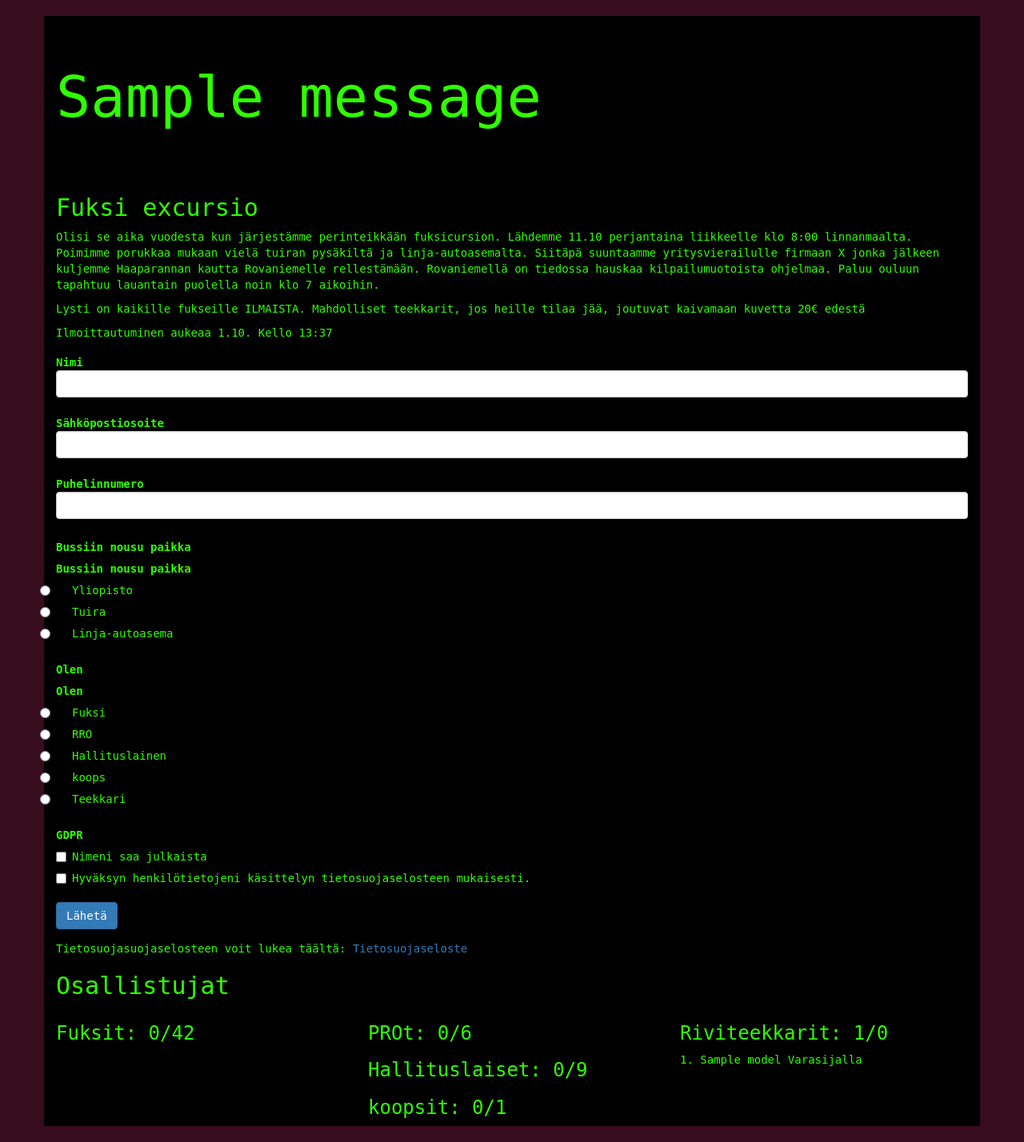
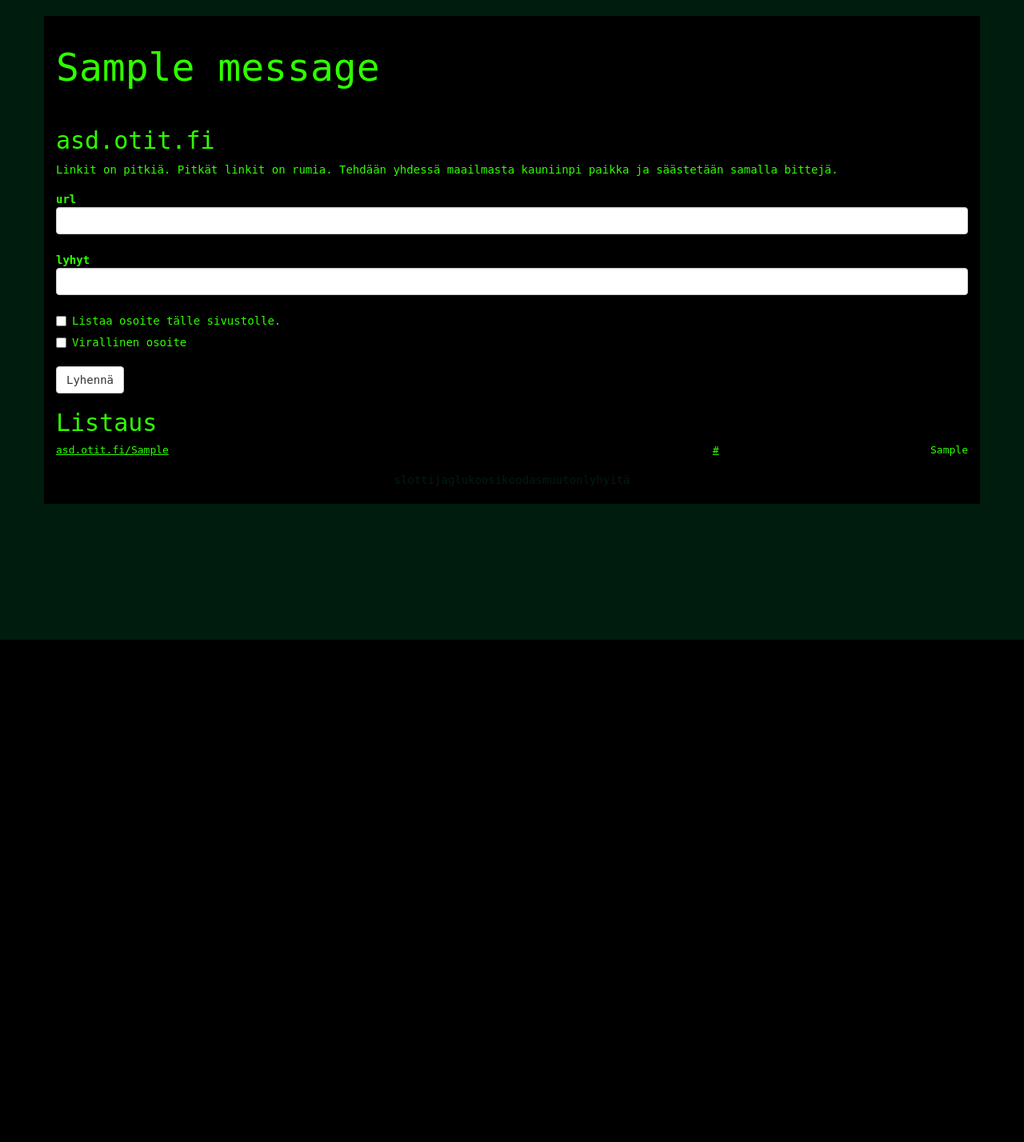
Before and after one commit to Glukoosi/flaskquery, a Flask app: page / in a window 1280 px wide. Shown: the whole page at 80% size. After the commit the page ends 800 px from the top, so only its background shows below. Run offline with Flask 2, Linux system fonts and the light colour scheme; tables that the repository leaves empty hold one stand-in row (values such as "Sample post"); one stand-in notice (Sample message) is shown; some libraries are stand-ins or nearby versions.

Commit message:
working prototype

```diff
--- a/app/forms.py
+++ b/app/forms.py
@@ -1,16 +1,13 @@
 from flask_wtf import FlaskForm
-from wtforms import StringField, BooleanField, SubmitField, RadioField, SelectField
-from wtforms.validators import DataRequired, InputRequired
+from wtforms import StringField, PasswordField, BooleanField, SubmitField
+from wtforms.validators import DataRequired
 from markupsafe import Markup
 
 class Form(FlaskForm):
-    name = StringField('Nimi', validators=[DataRequired()])
-    mail = StringField('Sähköpostiosoite', validators=[DataRequired()])
-    phone = StringField('Puhelinnumero', validators=[DataRequired()])
-    start = RadioField('Bussiin nousu paikka', choices=(['yliopisto', 'Yliopisto'],['tuira', 'Tuira'],['linja-autoasema','Linja-autoasema']), validators=[InputRequired()])
-    status = RadioField('Olen', choices=(['fuksi', 'Fuksi'],['pro', 'RRO'],['hallituslainen','Hallituslainen'],['koops','koops'],['teekkari','Teekkari']), validators=[InputRequired()])
-    public = BooleanField('Nimeni saa julkaista')
-    consent = BooleanField(
-        'Hyväksyn henkilötietojeni käsittelyn tietosuojaselosteen mukaisesti.',
-        validators=[InputRequired()])
-    submit = SubmitField("Lähetä")
+    url = StringField('url', validators=[DataRequired()])
+    short = StringField('lyhyt', validators=[DataRequired()])
+    public = BooleanField('Listaa osoite tälle sivustolle.')
+    premium = BooleanField('Virallinen osoite')
+    premiumpass = PasswordField('Salasana')
+
+    submit = SubmitField('Lyhennä')
--- a/app/routes.py
+++ b/app/routes.py
@@ -1,8 +1,8 @@
-from flask import render_template, flash, redirect, url_for
+from flask import render_template, flash, redirect, request
 from app import app, db
 from app.forms import Form
-from app.models import Model
-from datetime import datetime
+from app.models import Model, Admin
+from datetime import datetime, timedelta
 from flask_basicauth import BasicAuth
 import os
 
@@ -11,98 +11,129 @@ app.config['BASIC_AUTH_PASSWORD'] = os.environ.get("ADMIN_PASSWORD") or 'helevet
 appurl = os.environ.get("URL")
 basic_auth = BasicAuth(app)
 
+reserved = ['admin', '']
+
 
 @app.route('/', methods=['GET', 'POST'])
 def index():
     form = Form()
 
-    starttime = datetime(2019, 10, 1, 13, 37, 00)
-    endtime = datetime(2019, 10, 10, 23, 59, 59)
     nowtime = datetime.now()
 
 
     entries = Model.query.all()
-
-    fuksit = []
-    prot = []
-    hallitus = []
-    koops = []
-    teekkarit = []
-
-    for entry in entries:
-        if entry.status == "fuksi":
-            if entry.public:
-                name = entry.name
-            else:
-                name = "Fuksinorsu"
-            if len(fuksit) >= 42:
-                name += " Varasijalla"
-            fuksit.append(name)
-        elif entry.status == "pro":
-            if entry.public:
-                name = entry.name
-            else:
-                name = "Pronorsu"
-            if len(prot) >= 6:
-                name += " Varasijalla"
-            prot.append(name)
-        elif entry.status == "hallituslainen":
-            if entry.public:
-                name = entry.name
-            else:
-                name = "varmaa sandalf"
-            if len(hallitus) >= 9:
-                name += " Varasijalla"
-            hallitus.append(name)
-        elif entry.status == "koops":
-            if entry.public:
-                name = entry.name
-            else:
-                name = "koopsnorsu"
-            if len(koops) >= 1:
-                name += " Varasijalla"
-            koops.append(name)
-        elif entry.status == "teekkari":
-            if entry.public:
-                name = entry.name
-            else:
-                name = "Remminorsu"
-            if len(teekkarit) >= 0:
-                name += " Varasijalla"
-            teekkarit.append(name)
+    admin = Admin.query.first().adminpass
 
 
     if form.validate_on_submit():
-        flash('Kiitos ilmoittautumisesta!')
+        new = True
+        url = form.url.data
+        short = form.short.data
+        expiration = nowtime + timedelta(days=31)
+        public = form.public.data
+
+        if short in reserved: #OR not valid short url ??? glukoos ples
+            flash('Lyhenne ei saatavilla')
+            return render_template('index.html', title='asd.otit.fi', form=form, entries=entries)
+
+        if form.premium.data:
+            if form.premiumpass.data != admin:
+                flash('Väärä salasana. :(')
+                return render_template('index.html', title='asd.otit.fi', form=form, entries=entries)
+        else:
+            short = 'asd/' + short
+
+        for entry in entries:
+            if entry.short == short:
+                if entry.url == url:
+                    flash('lyhenne uusittu!')
+                    new = False
+                    if entry.public != public:
+                        flash('Listausta ei voida muuttaa :(')
+                        public = entry.public
+
+                else:
+                    if datetime.strptime(entry.expiration, '%Y-%m-%d %H:%M:%S.%f') > nowtime:
+                        flash('Lyhenne jo käytössä :(')
+                        return render_template('index.html', title='asd.otit.fi', form=form, entries=entries)
+                    else:
+                        db.session.delete(entry)
+        if new:
+            flash('Lyhenne lisätty')
         sub = Model(
-
-            name=form.name.data,
-            mail=form.mail.data,
-            phone=form.phone.data,
-            start=form.start.data,
-            status=form.status.data,
-            public=form.public.data,
-            datetime=nowtime
+            short=short,
+            url=url,
+            expiration=expiration,
+            public=public
         )
 
         db.session.add(sub)
         db.session.commit()
-        return redirect(appurl+"#Lähetetty")
-    return render_template('index.html', title='Fucu Ilmo',
-                           fuksit=fuksit,
-                           prot=prot,
-                           hallitus=hallitus,
-                           koops=koops,
-                           teekkarit=teekkarit,
-                           starttime=starttime,
-                           endtime=endtime,
-                           nowtime=nowtime,
-                           appurl=appurl,
-                           form=form)
+        return redirect(appurl)
+    return render_template('index.html', title='asd.otit.fi', form=form, entries=entries)
 
-@app.route('/admin', methods=['GET'])
+
+
+
+@app.route('/admin', methods=['GET', 'POST'])
 @basic_auth.required
 def admin():
     entries = Model.query.all()
-    return render_template('admin.html', title='FUCU admin', appurl=appurl,
-                           entries=entries)
+
+    if Admin.query.first():
+        admin = Admin.query.first().adminpass
+    else:
+        admin = "huutistaglukoosille"
+
+
+    nowtime = datetime.now()
+
+    if request.form:
+
+        if request.form["adminpass"]:
+            db.session.query(Admin).delete()
+
+            sub = Admin(
+                adminpass=request.form["adminpass"]
+            )
+
+            db.session.add(sub)
+
+
+
+        for entry in entries:
+            if str(entry.id) in request.form.keys():
+                if request.form[str(entry.id)] == "perma":
+                    entry.expiration = nowtime + timedelta(days=999999)
+                    flash(entry.short + " is now permanent")
+
+                elif request.form[str(entry.id)] == "prolong":
+                    entry.expiration = datetime.now() + timedelta(days=31)
+                    flash(entry.short + " is now continued")
+
+                elif request.form[str(entry.id)] == "delete":
+                    flash("removed " + entry.short)
+                    db.session.delete(entry)
+        db.session.commit()
+        return redirect(appurl + '/admin')
+
+    return render_template('admin.html', title='asd admin', appurl=appurl, admin=admin,
+                           entries=entries, nowtime=nowtime)
+
+
+@app.route('/<shorturl>')
+def premium(shorturl):
+    return go_url(shorturl)
+
+@app.route('/asd/<shorturl>')
+def pleb(shorturl):
+    return go_url('asd/' + shorturl)
+
+
+def go_url(shorturl):
+    entries = Model.query.all()
+    for entry in entries:
+        if entry.short == shorturl:
+            return redirect(entry.url)
+    flash('Osoite ei vienyt mihinkään!')
+    return redirect(appurl)
--- a/app/static/script.js
+++ b/app/static/script.js
@@ -1,76 +1,15 @@
 document.addEventListener('DOMContentLoaded', function(){
 
-var follow1 = document.getElementById("follow5");
-var follow2 = document.getElementById("follow4");
-var follow3 = document.getElementById("follow3");
-var follow4 = document.getElementById("follow2");
-var follow5 = document.getElementById("follow1");
 
-$('input[type=checkbox][name=speechbox]').change(function() {
-        if (document.getElementById('speechbox').checked) {
-            $('#speech-info').show();
+
+$('input[type=checkbox][name=premium]').change(function() {
+        if (document.getElementById('premium').checked) {
+            $('#premium-show').show();
         } else {
-            $('#speech-info').hide();
-            $('input[name=speech]').val("");
+            $('#premium-show').hide();
+            $('input[=premium]').val("");
         }
     });
 
 
-if (window.location.href.split("#")[1] === "L%C3%A4hetetty" ) {
-    follow5 = document.getElementById("follow9");
-    follow2 = document.getElementById("follow8");
-    follow3 = document.getElementById("follow7");
-    follow4 = document.getElementById("follow6");
-    follow1 = document.getElementById("follow1");
-}
-
-
-var mouse = {x: 0, y: 0}; //mouse.x, mouse.y
-
-document.addEventListener("mousemove", getMouse);
-
-follow1.style.position = "absolute"; //css
-follow2.style.position = "absolute"; //css
-follow3.style.position = "absolute"; //css
-follow4.style.position = "absolute"; //css
-follow5.style.position = "absolute"; //css
-
-var follow1pos = {x: 0, y: 0};
-var follow2pos = {x: 0, y: 0};
-var follow3pos = {x: 0, y: 0};
-var follow4pos = {x: 0, y: 0};
-var follow5pos = {x: 0, y: 0};
-
-setInterval(followMouse, 50, follow2pos, follow1pos, follow1);
-setInterval(followMouse, 50, follow3pos, follow2pos, follow2);
-setInterval(followMouse, 50, follow4pos, follow3pos, follow3);
-setInterval(followMouse, 50, follow5pos, follow4pos, follow4);
-setInterval(followMouse, 50, mouse, follow5pos, follow5);
-
-
-function getMouse(e) {
-    mouse.x = e.pageX - 14;
-    mouse.y = e.pageY;
-
-    follow1.style.visibility = "visible";
-    follow2.style.visibility = "visible";
-    follow3.style.visibility = "visible";
-    follow4.style.visibility = "visible";
-    follow5.style.visibility = "visible";
-}
-
-function followMouse(target, beepos, bee) {
-    //1. find distance X , distance Y
-    var distX = target.x + 42 - beepos.x;
-    var distY = target.y - beepos.y;
-    //Easing motion
-    //Progressive reduction of distance
-    beepos.x += distX / (3 );
-    beepos.y += distY / (3 );
-
-    bee.style.left = beepos.x + "px";
-    bee.style.top = beepos.y - 10 + "px";
-}
-
-    // your code goes here
 }, false);
--- a/app/static/stylesheet.css
+++ b/app/static/stylesheet.css
@@ -9,14 +9,19 @@
 }
 
 .return_msg{
-    font-size: 40px;
-    animation: flash 5s linear;
+}
+
+a{
+    color: #2fff00;
+    text-decoration: underline;
 }
 
 .flashes{
-    padding-top: 50px;
-    font-size: 72px;
-    padding-bottom: 50px;
+    margin-top: 10px;
+    padding-top: 20px;
+    font-size: 48px;
+    padding-bottom: 20px;
+    animation: flash 5s linear;
 }
 
 .inset{
@@ -42,28 +47,33 @@ table{
     width: 100%;
 }
 
+.right{
+    text-align: right;
+}
+
 .container{
     background-color: black;
     margin-bottom: 20px;
     margin-top: 20px;
 }
 
+.foot{
+    text-align: center;
+    color: #001c0e;
+    padding: 20px;
+}
+
 body {
-    background-color: #370c1d;
+    background-color: #001c0e;
     color: #2fff00;
     font-family: Monospace;
 }
 
 @keyframes flash {
-    0% { background-color: rgba(236, 234, 255, 0.63)
+    0% { box-shadow: 0 0 4px 10px #7d7d7d;
+        background-color: #7d7d7d;
     }
-    100% { background-color: rgba(0, 142, 245, 0)
+    100% { box-shadow: 0 0 4px 10px #000000;
+        background-color: black;
     }
 }
-
-.follow {
-    pointer-events: none;
-    position: absolute;
-    visibility: hidden;
-    max-height: 30px;
-}
--- a/app/templates/headers.html
+++ b/app/templates/headers.html
@@ -17,26 +17,6 @@
 </head>
 <body>
 
-    <img id="follow1" class="follow"
-         src="{{ appurl }}/static/img/meme1.gif">
-    <img id="follow2" class="follow followA"
-         src="{{ appurl }}/static/img/meme2.gif">
-    <img id="follow3" class="follow followA"
-         src="{{ appurl }}/static/img/meme3.gif">
-
-    <img id="follow4" class="follow followA"
-         src="{{ appurl }}/static/img/meme4.gif">
-
-    <img id="follow5" class="follow followA"
-         src="{{ appurl }}/static/img/meme5.gif">
-    <img id="follow6" class="follow followB"
-         src="{{ appurl }}/static/img/meme5.gif">
-    <img id="follow7" class="follow followB"
-         src="{{ appurl }}/static/img/meme4.gif">
-    <img id="follow8" class="follow followB"
-         src="{{ appurl }}/static/img/meme3.gif">
-    <img id="follow9" class="follow followB"
-         src="{{ appurl }}/static/img/meme2.gif">
 {% block content %}{% endblock %}
 </body>
 </html>
--- a/app/templates/index.html
+++ b/app/templates/index.html
@@ -18,91 +18,43 @@
 
         </div>
 
-        <h2>Fuksi excursio</h2>
+        <h2>asd.otit.fi</h2>
         <p>
-            Olisi se aika vuodesta kun järjestämme perinteikkään fuksicursion. Lähdemme 11.10 perjantaina liikkeelle klo 8:00 linnanmaalta. Poimimme porukkaa mukaan vielä tuiran pysäkiltä ja linja-autoasemalta. Siitäpä suuntaamme yritysvierailulle firmaan X jonka jälkeen kuljemme Haaparannan kautta Rovaniemelle rellestämään. Rovaniemellä on tiedossa hauskaa kilpailumuotoista ohjelmaa. Paluu ouluun tapahtuu lauantain puolella noin klo 7 aikoihin.
+            Linkit on pitkiä. Pitkät linkit on rumia. Tehdään yhdessä maailmasta kauniinpi paikka ja säästetään samalla bittejä.
         </p>
-        <p>
-           Lysti on kaikille fukseille ILMAISTA. Mahdolliset teekkarit, jos heille tilaa jää, joutuvat kaivamaan kuvetta 20€ edestä
-        </p>
-        <p>
-            Ilmoittautuminen aukeaa 1.10. Kello 13:37
-        </p>
-        {% if starttime < nowtime < endtime %}
-            <form class="form form-horizontal" method="post" role="form">
-                {{ form.hidden_tag() }}
-                {{ wtf.form_field(form.name) }}
-                {{ wtf.form_field(form.mail) }}
-                {{ wtf.form_field(form.phone) }}
 
-                <label class="extra-label">Bussiin nousu paikka</label>
-                {{ wtf.form_field(form.start) }}
-                {% for e in form.start.errors %}
-                    <p class="text-danger">TÄYTÄ</p>
-                {% endfor %}
-                <label class="extra-label">Olen</label>
+        <form class="form form-horizontal" method="post" role="form">
+            {{ form.hidden_tag() }}
+            {{ wtf.form_field(form.url) }}
+            {{ wtf.form_field(form.short) }}
+            {{ wtf.form_field(form.public) }}
+            {{ wtf.form_field(form.premium) }}
+            <div id="premium-show" class="inset hide_">
+                {{ wtf.form_field(form.premiumpass) }}
+            </div>
 
-                {{ wtf.form_field(form.status) }}
-                {% for e in form.status.errors %}
-                    <p class="text-danger">TÄYTÄ</p>
-                {% endfor %}
+            {{ wtf.form_field(form.submit) }}
 
-                <label class="extra-label">GDPR</label>
-                {{ wtf.form_field(form.public) }}
-                {{ wtf.form_field(form.consent) }}
+        </form>
 
-
-                <button type=submit class="btn btn-primary"> Lähetä </button>
-
-
-            </form>
-        {% elif nowtime < starttime %}
-            <p>Ilmoittautuminen ei ole vielä alkanut</p>
-        {% else %}
-            <p>Ilmoittautuminen on päättynyt</p>
-        {% endif %}
-        <p>
-            Tietosuojasuojaselosteen voit lukea täältä: <a href="{{ appurl }}/static/FucuTietosuoja.pdf">Tietosuojaseloste</a>
-        </p>
-        <h2>Osallistujat</h2>
-        <div class="row">
-            <div class="col-sm-4">
-            <h3>Fuksit: {{ fuksit|length }}/42</h3>
-                {% for entry in fuksit %}
-                    <p>
-                        {{ loop.index }}. {{ entry }}
-                    </p>
-                {% endfor %}
-            </div>
-        <div class="col-sm-4">
-            <h3>PROt: {{ prot|length }}/6</h3>
-                {% for entry in prot %}
-                    <p>
-                        {{ loop.index }}. {{ entry }}
-                    </p>
-                {% endfor %}
-            <h3>Hallituslaiset: {{ hallitus|length }}/9</h3>
-                {% for entry in hallitus %}
-                    <p>
-                        {{ loop.index }}. {{ entry }}
-                    </p>
-                {% endfor %}
-            <h3>koopsit: {{ koops|length }}/1</h3>
-                {% for entry in koops %}
-                    <p>
-                        {{ loop.index }}. {{ entry }}
-                    </p>
-                {% endfor %}
-            </div>
-        <div class="col-sm-4">
-            <h3>Riviteekkarit: {{ teekkarit|length }}/0</h3>
-                {% for entry in teekkarit %}
-                                       <p>
-                        {{ loop.index }}. {{ entry }}
-                    </p>
-                {% endfor %}
-            </div>
-        </div>
-
+        <h2>Listaus</h2>
+        <table>
+            {% for entry in entries %}
+                {% if entry.public %}
+                    <tr>
+                        <td>
+                            <a target="_blank" href="asd.otit.fi/{{ entry.short }}">asd.otit.fi/{{ entry.short }}</a>
+                        </td>
+                        <td>
+                            <a target="_blank" href="{{ entry.url }}">{{ entry.url }}</a>
+                        </td>
+                        <td class="right">
+                            {{ entry.expiration }}
+                        </td>
+                    </tr>
+                {% endif %}
+            {% endfor %}
+        </table>
+        <div class="foot">slottijaglukoosikoodasmuutonlyhyitä</div>
     </div>
 {% endblock %}
```
Also changed, not shown: app/models.py (+9 -7 lines), app/templates/admin.html (+35 -13 lines).
